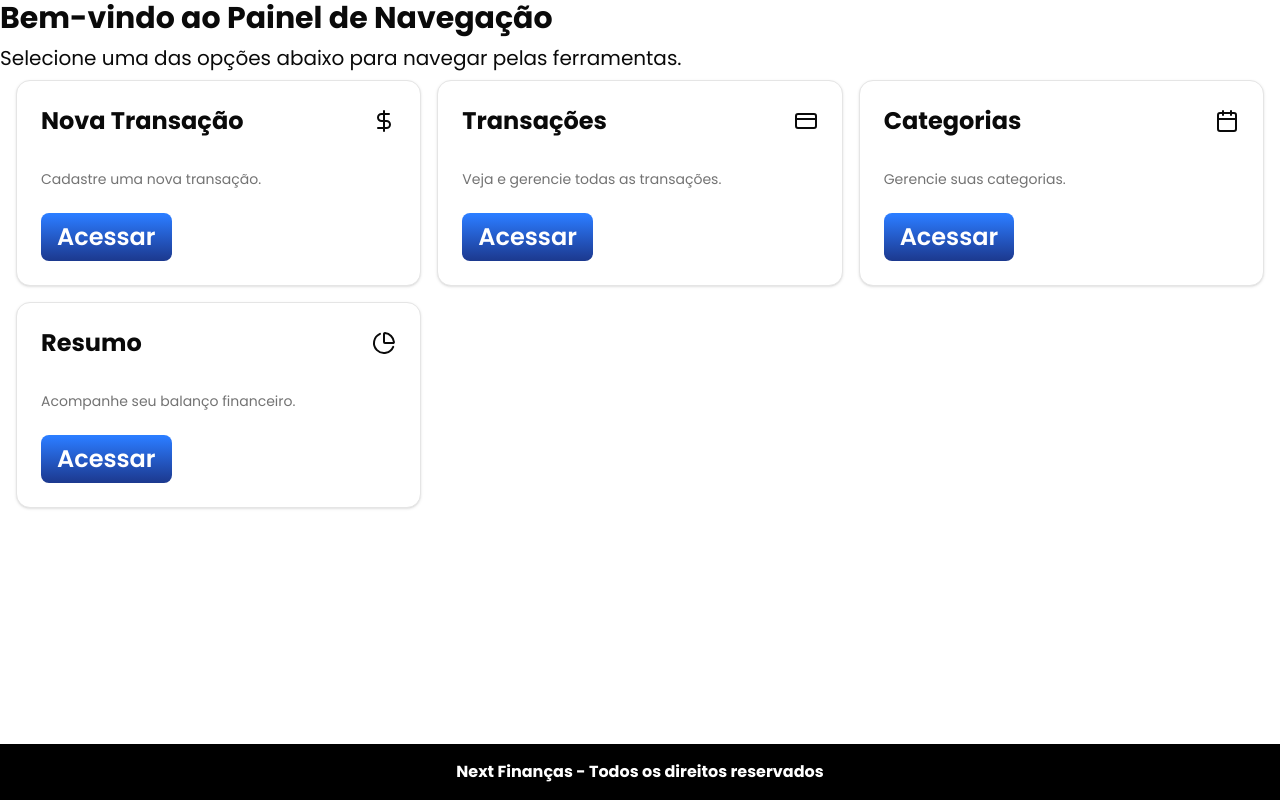
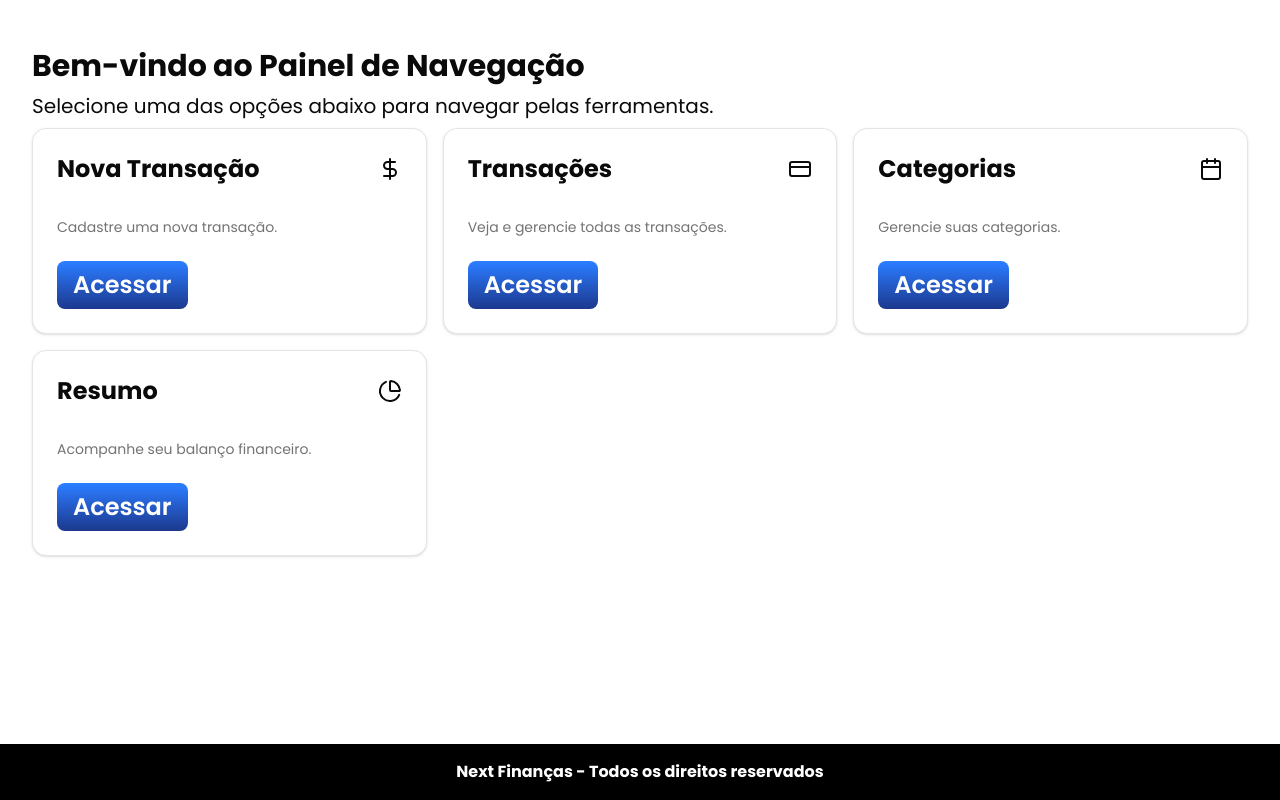
Before and after one commit to joseisaacpy/next-financas, a Next.js app: page / in a window 1280 px wide. Built offline with nearby package versions, Linux system fonts and the light colour scheme.

Commit message:
feat(home): adicionar classe de section e deixar largura completa no grid

```diff
--- a/app/(public)/(home)/page.tsx
+++ b/app/(public)/(home)/page.tsx
@@ -5,7 +5,7 @@ export default function Home() {
   // retornar apenas links que são diferente de "/", pois ele é o link para o painel de controle
   const navFilter = navItems.filter((item) => item.href !== "/");
   return (
-    <section className="">
+    <section className="section">
       {/* texto */}
       <div className="space-y-2 mb-2">
         <h1 className="title-primary">Bem-vindo ao Painel de Navegação</h1>
@@ -14,7 +14,7 @@ export default function Home() {
         </p>
       </div>
       {/* links */}
-      <ul className="grid grid-cols-1 sm:grid-cols-2 md:grid-cols-3 gap-4 px-4">
+      <ul className="grid grid-cols-1 sm:grid-cols-2 md:grid-cols-3 gap-4 w-full">
         {navFilter.map((item) => (
           <li key={item.name}>
             <CardLinks {...item} />
```
